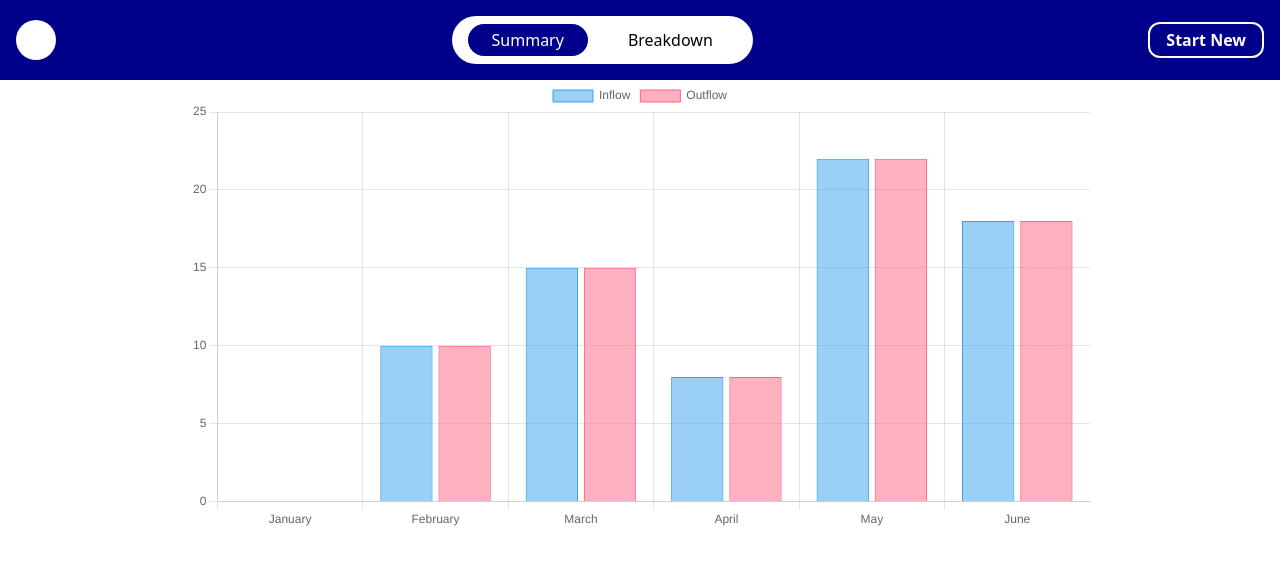
After one commit to dhruvalk/bank_aggregator_app, a Flask app: page /summary in a window 1280 px wide. The commit adds this page. Shown: the top 565 px of the page. Run offline with Flask 3, Linux system fonts and the light colour scheme; some libraries are stand-ins or nearby versions.

Commit message:
set up chartjs

```diff
--- a/app/routes.py
+++ b/app/routes.py
@@ -6,6 +6,7 @@ from io import BytesIO
 cache = {'DBS':None, 'Paylah!':None, 'POSB':None, 'UOB':None, 'HSBC':None}
 names = {'DBS':'', 'Paylah!':'', 'POSB':'', 'UOB':'', 'HSBC':''}
 banks = ['DBS',"Paylah!","POSB","UOB","HSBC"]
+dfs = {'in_df':pd.DataFrame(), 'out_df':pd.DataFrame()}
 
 @app.route('/',methods=['GET', 'POST'])
 @app.route('/index')
@@ -23,9 +24,24 @@ def index():
         # cache[bank]=file
     return render_template('index.html', title='Home', banks=banks, names=names )
 
-@app.route('/files', methods=['GET', 'POST'])
-def files():
+@app.route('/summary', methods=['GET', 'POST'])
+def summary():
     columns = ['Date','Description','Amount']
+    labels = "<>".join([
+        "January",
+        "February",
+        "March",
+        "April",
+        "May",
+        "June",
+    ])
+
+    data = [0, 10, 15, 8, 22, 18, 25]
+
+
+    if len(dfs['in_df']) != 0 and len(dfs['out_df']) != 0:
+        return render_template("summaryTable.html",title='Summary',labels=labels, data=data )
+
     in_df = pd.DataFrame(columns=columns)
     out_df = pd.DataFrame(columns=columns)
     for key,file in cache.items():
@@ -40,7 +56,36 @@ def files():
                 in_df, out_df = append_paylah_data(file, in_df, out_df)
             elif key == "HSBC":
                 in_df, out_df = append_hsbc_data(file,in_df,out_df)
-    return out_df.to_html() + in_df.to_html()
+    dfs['in_df'] = in_df
+    dfs['out_df'] = out_df
+    return render_template("summaryTable.html",title='Summary', labels=labels, data=data)
+
+@app.route('/breakdown', methods=['GET', 'POST'])
+def breakdown():
+    columns = ['Date','Description','Amount']
+
+    if len(dfs['in_df']) != 0 and len(dfs['out_df']) != 0:
+        return render_template("breakdownTable.html",title='Breakdown', in_df=dfs['in_df'], out_df=dfs['out_df'])
+
+    in_df = pd.DataFrame(columns=columns)
+    out_df = pd.DataFrame(columns=columns)
+    for key,file in cache.items():
+        if file is not None:
+            if key == "POSB":
+                in_df, out_df = append_posb_data(file, in_df, out_df)
+            elif key == "DBS":
+                in_df, out_df = append_dbs_data(file, in_df, out_df)
+            elif key == "UOB":
+                in_df, out_df = append_uob_data(file, in_df, out_df)
+            elif key == "Paylah!":
+                in_df, out_df = append_paylah_data(file, in_df, out_df)
+            elif key == "HSBC":
+                in_df, out_df = append_hsbc_data(file,in_df,out_df)
+    dfs['in_df'] = in_df
+    dfs['out_df'] = out_df
+    return render_template("breakdownTable.html",title='Breakdown', in_df=in_df, out_df=out_df)
+
+
 
 @app.route('/clear', methods=['GET', 'POST'])
 def clear():
--- /dev/null
+++ b/app/templates/headerComponent.html
@@ -0,0 +1,39 @@
+{% macro headerComponent(selected) -%}
+<div>
+  <header
+    class="bg-[#00008B] py-4 px-4 flex justify-between items-center text-white"
+  >
+    <div class="h-10 w-10 rounded-full bg-white"></div>
+    <div
+      class="flex justfiy-center items-center gap-4 bg-white rounded-full px-4 py-2"
+    >
+      {% if selected=='Summary' %}
+      <div class="bg-[#00008B] text-white font-bond px-6 py-1 rounded-full">
+        Summary
+      </div>
+      {% else %}
+      <div class="text-black font-bond px-6 py-1 rounded-full">
+        <form action="/summary" method="post" enctype="multipart/form-data">
+          <button>Summary</button>
+        </form>
+      </div>
+      {% endif %} {% if selected=='Breakdown' %}
+      <div class="bg-[#00008B] text-white font-bond px-6 py-1 rounded-full">
+        Breakdown
+      </div>
+      {% else %}
+      <div class="text-black font-bond px-6 py-1 rounded-full">
+        <form action="/breakdown" method="post" enctype="multipart/form-data">
+          <button>Breakdown</button>
+        </form>
+      </div>
+      {% endif %}
+    </div>
+    <form action="/clear" method="post" enctype="multipart/form-data">
+      <button class="border-2 border-white rounded-xl px-4 py-1 font-bold">
+        Start New
+      </button>
+    </form>
+  </header>
+</div>
+{%- endmacro %}
--- a/app/templates/index.html
+++ b/app/templates/index.html
@@ -37,7 +37,7 @@
       %}
     </div>
     <div class="flex justify-center items-center mt-4 gap-4">
-      <form action="/files" method="post" enctype="multipart/form-data">
+      <form action="/summary" method="post" enctype="multipart/form-data">
         <button
           class="bg-[#00008B] py-1 px-6 text-white border-2 border-[#00008B] rounded-xl"
           type="submit"
--- /dev/null
+++ b/app/templates/summaryTable.html
@@ -0,0 +1,47 @@
+{% from './headerComponent.html' import headerComponent %}
+<!DOCTYPE html>
+<html lang="en">
+  <head>
+    <meta charset="UTF-8" />
+    <meta name="viewport" content="width=device-width, initial-scale=1.0" />
+    <script src="https://cdn.tailwindcss.com"></script>
+    <script src="https://cdn.jsdelivr.net/npm/chart.js"></script>
+    <title>{{ title }}</title>
+    <link
+      rel="stylesheet"
+      href="{{ url_for('static', filename='style.css') }}"
+    />
+  </head>
+  <body>
+    {{ headerComponent('Summary') }}
+    <div class="flex justfiy-center items-center flex-col">
+      <div>
+        <canvas id="myChart" class="w-full h-[450px]"></canvas>
+      </div>
+    </div>
+    <script src="https://cdn.jsdelivr.net/npm/chart.js"></script>
+    <script type="text/javascript">
+      const ctx = document.getElementById("myChart").getContext("2d");
+      var labels = "{{labels}}".split("&lt;&gt;");
+      var data = "{{data}}".substring(1, "{{data}}".length - 1).split(",");
+      const myChart = new Chart(ctx, {
+        type: "bar",
+        data: {
+          labels: labels,
+          datasets: [
+            {
+              label: "Inflow",
+              data: data,
+              borderWidth: 1,
+            },
+            {
+              label: "Outflow",
+              data: data,
+              borderWidth: 1,
+            },
+          ],
+        },
+      });
+    </script>
+  </body>
+</html>
```
Also changed, not shown: app/templates/breakdownTable.html (added, +17 -0 lines).
